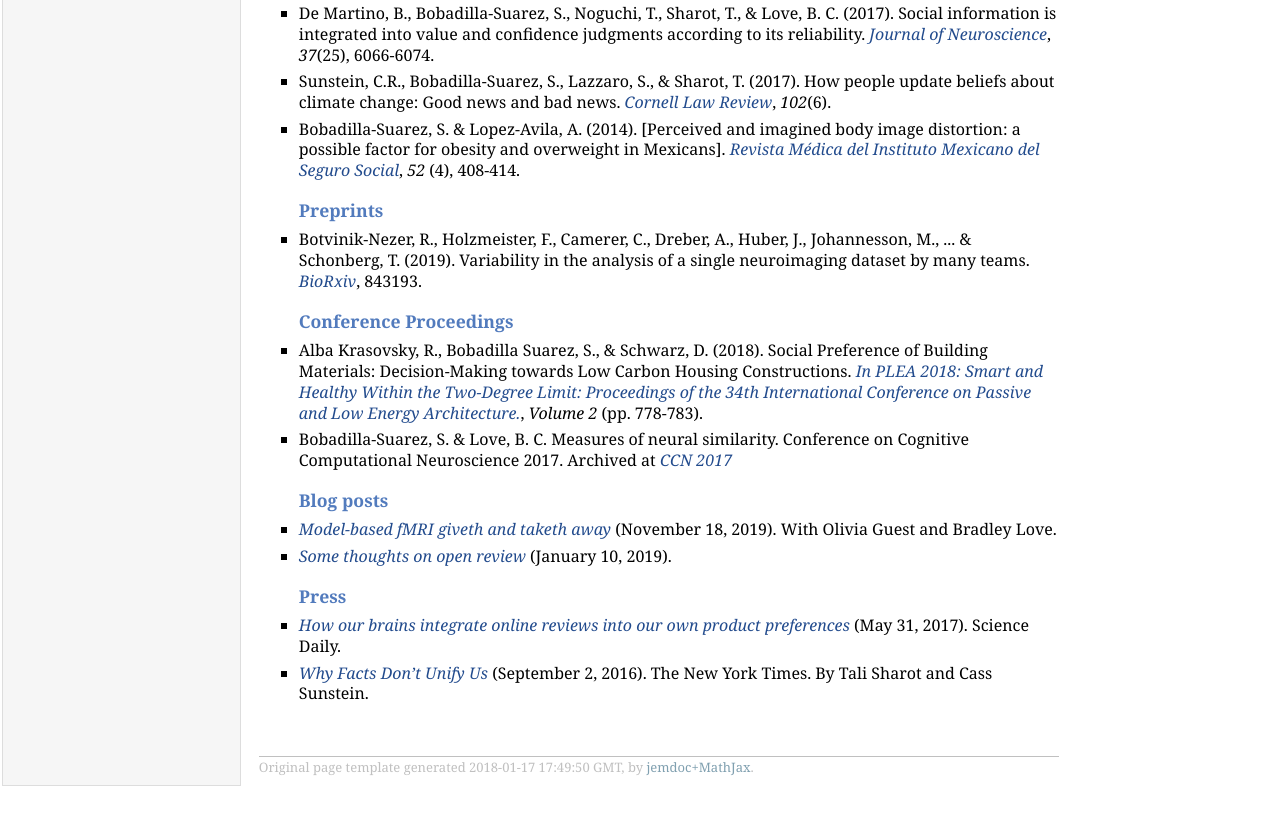
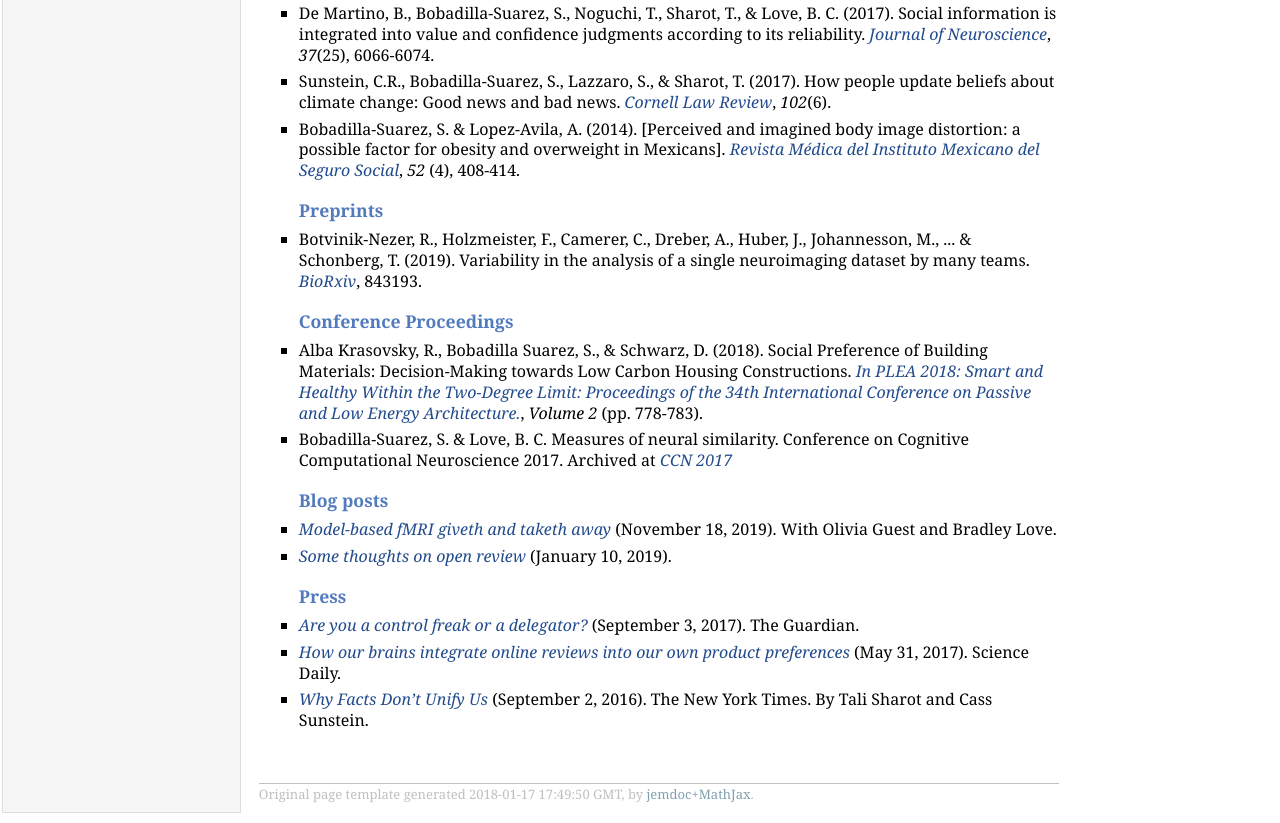
Before and after one commit to bobaseb/bobaseb.github.io, a plain HTML site: page index.html in a window 1280 px wide. Shown: the part 854-1677 px from the top of the page. Before the commit the page ends 1650 px from the top, so only its background shows below. Drawn offline with nearby package versions, Linux system fonts and the light colour scheme; some packages are replaced by stand-ins of ours.

Commit message:
more press

```diff
--- a/index.html
+++ b/index.html
@@ -84,6 +84,8 @@ sebastian.suarez.12@ucl.ac.uk</p>
 <li><p> <a href="http://bradlove.org/blog/open-review-2" target=&ldquo;blank&rdquo;><i> Some thoughts on open review</i></a> (January 10, 2019). </p>
 </li>
 <h3>Press</h3>
+<li><p> <a href="https://www.theguardian.com/lifeandstyle/2017/sep/03/control-freak-or-delegator-personality-quiz" target=&ldquo;blank&rdquo;><i> Are you a control freak or a delegator?</i></a> (September 3, 2017). The Guardian. </p>
+</li>
 <li><p> <a href="https://www.sciencedaily.com/releases/2017/05/170531143651.htm" target=&ldquo;blank&rdquo;><i> How our brains integrate online reviews into our own product preferences</i></a> (May 31, 2017). Science Daily. </p>
 </li>
 <li><p> <a href="https://www.nytimes.com/2016/09/04/opinion/sunday/why-facts-dont-unify-us.html" target=&ldquo;blank&rdquo;><i> Why Facts Don’t Unify Us</i></a> (September 2, 2016). The New York Times. By Tali Sharot and Cass Sunstein. </p>
```
